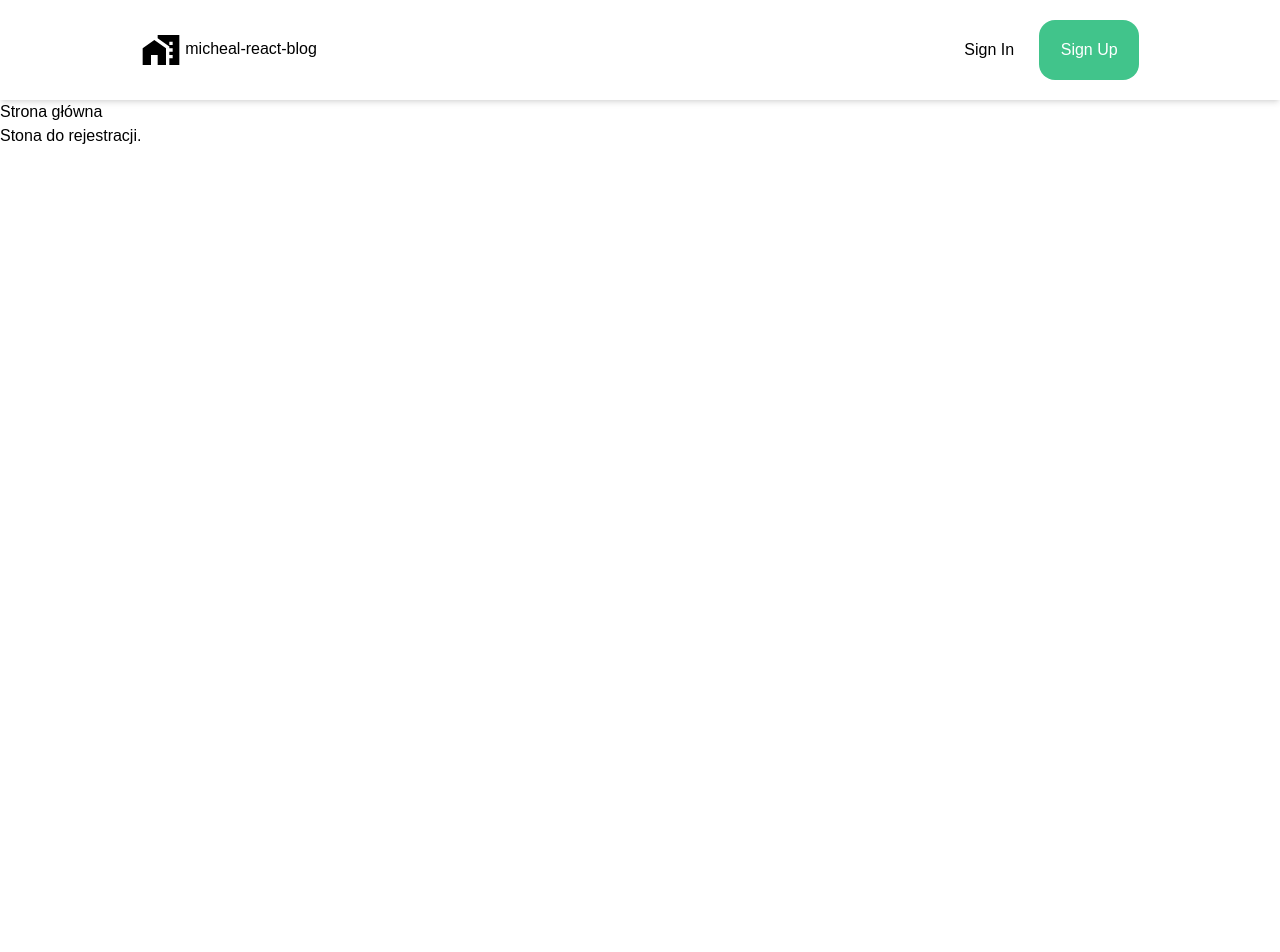
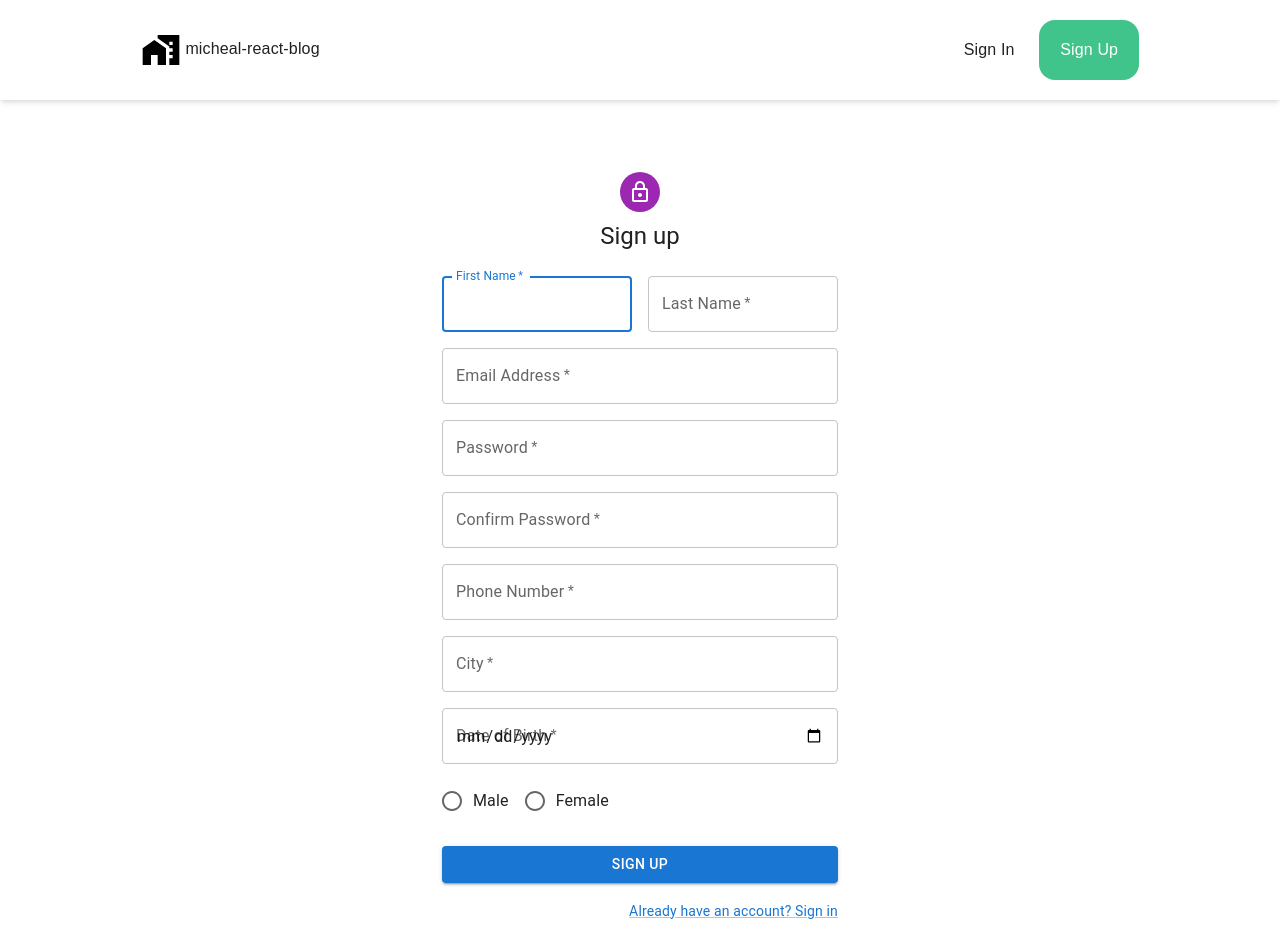
Before and after one commit to podlaskialgorytm3/react-blog, a React (Vite) app: page /signup in a window 1280 px wide. Shown: the top 952 px of the page. Before the commit the page ends 800 px from the top, so only its background shows below. Built offline with nearby package versions, Linux system fonts and the light colour scheme.

Commit message:
feat: add sign up form with material ui

```diff
--- a/src/features/auth/components/sign-up.tsx
+++ b/src/features/auth/components/sign-up.tsx
@@ -0,0 +1,184 @@
+import * as React from 'react';
+import Avatar from '@mui/material/Avatar';
+import Button from '@mui/material/Button';
+import CssBaseline from '@mui/material/CssBaseline';
+import TextField from '@mui/material/TextField';
+import Link from '@mui/material/Link';
+import Grid from '@mui/material/Grid';
+import Box from '@mui/material/Box';
+import LockOutlinedIcon from '@mui/icons-material/LockOutlined';
+import Typography from '@mui/material/Typography';
+import Container from '@mui/material/Container';
+import { createTheme, ThemeProvider } from '@mui/material/styles';
+import { RadioGroup, FormControlLabel, Radio } from '@mui/material';
+import { NavLink } from 'react-router-dom';
+
+function Copyright(props: any) {
+  return (
+    <Typography margin="30px" variant="body2" color="text.secondary" align="center" {...props}>
+      {'Copyright © '}
+      <NavLink to='/' className="text-[#41c48b] font-bold">
+        michael-react-blog
+      </NavLink>{' '}
+      {new Date().getFullYear()}
+      {'.'}
+    </Typography>
+  );
+}
+
+const defaultTheme = createTheme();
+
+export default function SignUpForm() {
+  const handleSubmit = (event: React.FormEvent<HTMLFormElement>) => {
+    event.preventDefault();
+    const data = new FormData(event.currentTarget);
+    console.log({
+      email: data.get('email'),
+      password: data.get('password'),
+    });
+  };
+
+  return (
+    <ThemeProvider theme={defaultTheme}>
+      <Container component="main" maxWidth="xs">
+        <CssBaseline />
+        <Box
+          sx={{
+            marginTop: 8,
+            display: 'flex',
+            flexDirection: 'column',
+            alignItems: 'center',
+          }}
+        >
+          <Avatar sx={{ m: 1, bgcolor: 'secondary.main' }}>
+            <LockOutlinedIcon />
+          </Avatar>
+          <Typography component="h1" variant="h5">
+            Sign up
+          </Typography>
+          <Box component="form" noValidate onSubmit={handleSubmit} sx={{ mt: 3 }}>
+            <Grid container spacing={2}>
+              <Grid item xs={12} sm={6}>
+                <TextField
+                  autoComplete="given-name"
+                  name="firstName"
+                  required
+                  fullWidth
+                  id="firstName"
+                  label="First Name"
+                  autoFocus
+                />
+              </Grid>
+              <Grid item xs={12} sm={6}>
+                <TextField
+                  required
+                  fullWidth
+                  id="lastName"
+                  label="Last Name"
+                  name="lastName"
+                  autoComplete="family-name"
+                />
+              </Grid>
+              <Grid item xs={12}>
+                <TextField
+                  required
+                  fullWidth
+                  id="email"
+                  label="Email Address"
+                  name="email"
+                  autoComplete="email"
+                />
+              </Grid>
+              <Grid item xs={12}>
+                <TextField
+                  required
+                  fullWidth
+                  name="password"
+                  label="Password"
+                  type="password"
+                  id="password"
+                  autoComplete="new-password"
+                />
+              </Grid>
+              <Grid item xs={12}>
+                <TextField
+                  required
+                  fullWidth
+                  name="confirm-password"
+                  label="Confirm Password"
+                  type="password"
+                  id="confirm-password"
+                  autoComplete="new-password"
+                />
+              </Grid>
+              <Grid item xs={12}>
+                <TextField
+                  required
+                  fullWidth
+                  name="phone"
+                  label="Phone Number"
+                  type="tel"
+                  id="phone"
+                  autoComplete="phone"
+                  InputProps={{
+                    inputProps: {
+                      pattern: '[0-9]*',
+                    },
+                  }}
+                />
+              </Grid>
+              <Grid item xs={12}>
+                <TextField
+                  required
+                  fullWidth
+                  name="city"
+                  label="City"
+                  id="city"
+                  autoComplete="city"
+                />
+              </Grid>
+              <Grid item xs={12}>
+                <TextField
+                  required
+                  fullWidth
+                  name="date"
+                  label="Date of Birth"
+                  id="date"
+                  autoComplete="date"
+                  type="date"
+                  InputProps={{
+                    inputProps: {
+                      max: new Date().toISOString().split("T")[0],
+                    },
+                  }}
+                />
+              </Grid>
+              <Grid item xs={12}>
+                <RadioGroup row aria-label="gender" name="gender">
+                    <FormControlLabel value="male" control={<Radio />} label="Male" />
+                    <FormControlLabel value="female" control={<Radio />} label="Female" />
+                </RadioGroup>
+            </Grid>
+            </Grid>
+            <Button
+              type="submit"
+              fullWidth
+              variant="contained"
+              sx={{ mt: 3, mb: 2 }}
+            >
+              Sign Up
+            </Button>
+            <Grid container justifyContent="flex-end">
+              <Grid item>
+                <Link href="#" variant="body2">
+                  Already have an account? Sign in
+                </Link>
+              </Grid>
+            </Grid>
+          </Box>
+        </Box>
+        <Copyright sx={{ mt: 5 }} />
+      </Container>
+    </ThemeProvider>
+  );
+}
--- a/src/pages/auth/SignUp.tsx
+++ b/src/pages/auth/SignUp.tsx
@@ -1,7 +1,9 @@
+import  SignUpForm  from '../../features/auth/components/sign-up';
+
 export const SignUp = () => {
     return (
         <>
-        <h1>Stona do rejestracji.</h1>
+            <SignUpForm />
         </>
     )
 }
--- a/src/pages/root/Root.tsx
+++ b/src/pages/root/Root.tsx
@@ -5,7 +5,6 @@ export const Root = () => {
     return (
         <>
             <Menu />
-            <h1>Strona główna</h1>
             <Outlet />
         </>
     )
```
